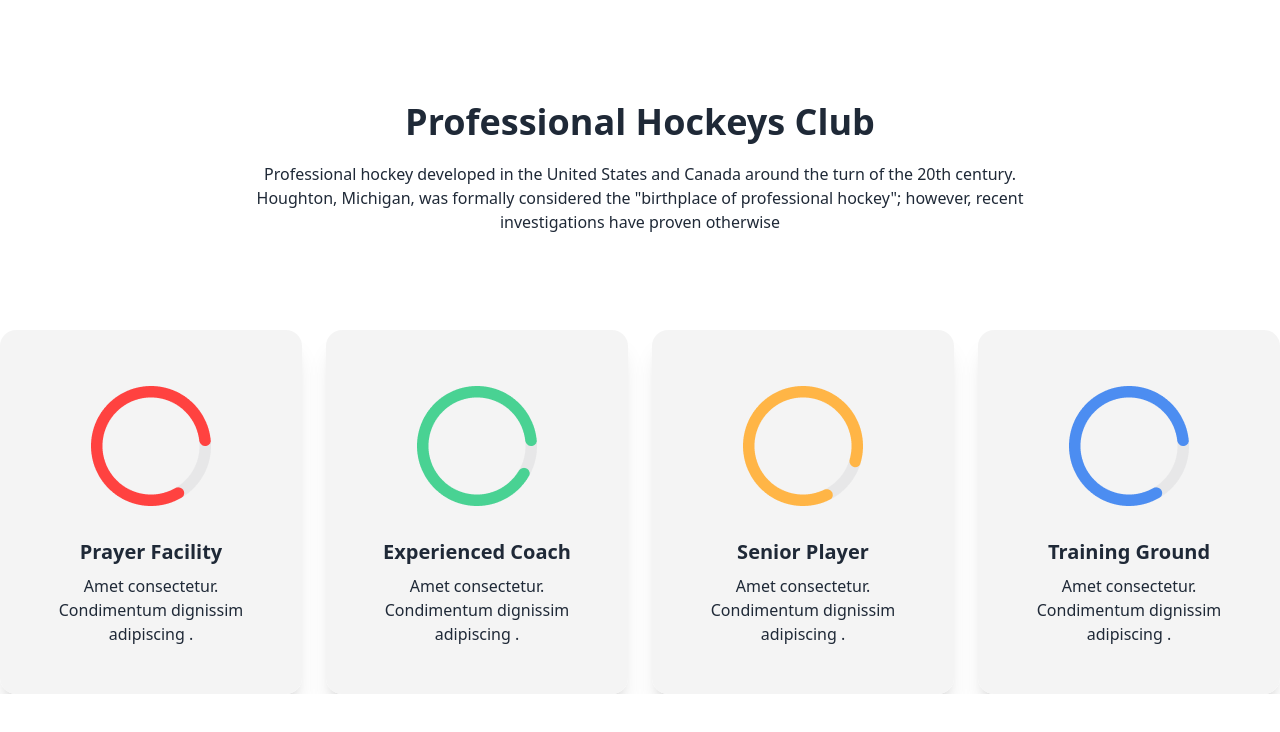
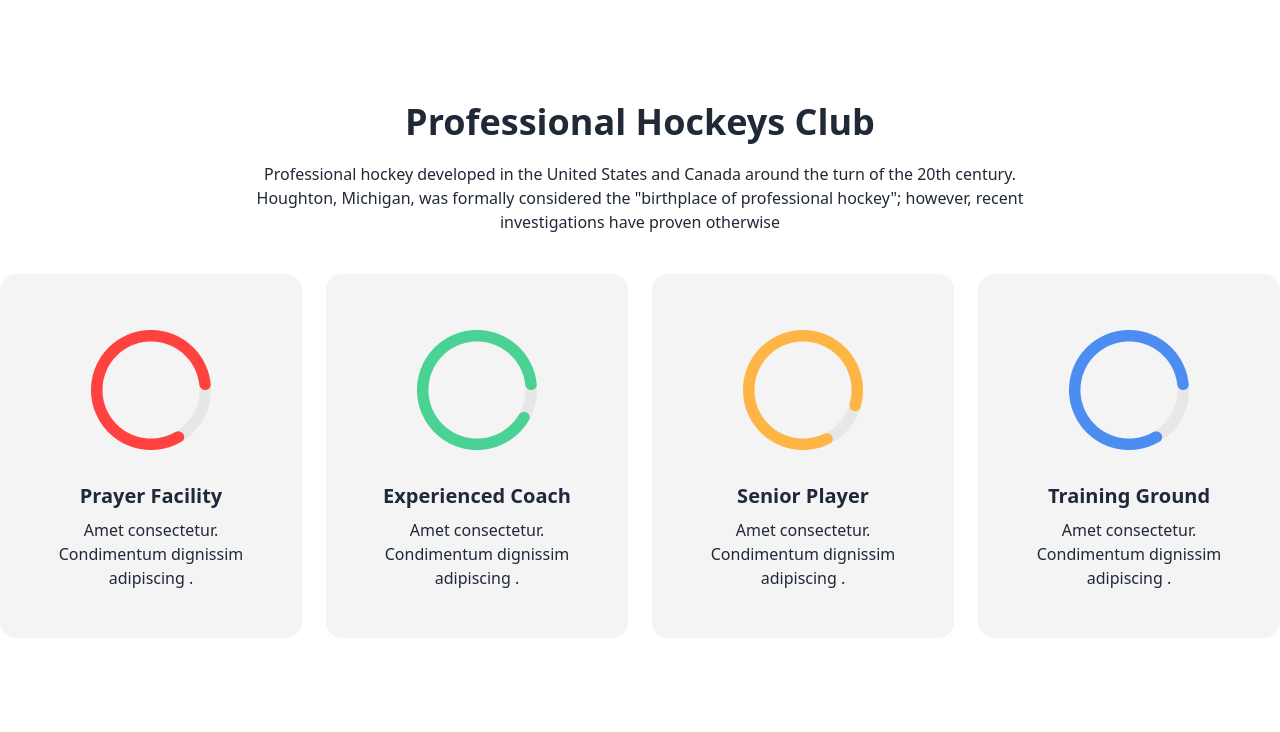
Before and after one commit to AbdullahNahid747/my3rd-assignment, a plain HTML site: page index.html in a window 1280 px wide. Shown: the part 1032-1764 px from the top of the page. Before the commit the page ends 1726 px from the top, so only its background shows below. Drawn offline with nearby package versions, Linux system fonts and the light colour scheme.

Commit message:
I finished the main part of the Professional Hockeys Club section

```diff
--- a/index.html
+++ b/index.html
@@ -112,6 +112,7 @@
 
     <!-- main section -->
     <main class="container mx-auto">
+        <!-- Professional Hockeys Club -->
         <section class="text-center my-24">
             <h2 class="text-4xl font-extrabold mb-5">
                 Professional Hockeys Club
@@ -119,11 +120,11 @@
             <p class="text-base lg:max-w-3xl mx-auto mb-10 p-color">
                 Professional hockey developed in the United States and Canada around the turn of the 20th century. Houghton, Michigan, was formally considered the "birthplace of professional hockey"; however, recent investigations have proven otherwise
             </p>
-        </section>
-        <!-- card container -->
+
+            <!-- card container -->
         <div class="gap-6 grid grid-cols-1 md:grid-cols-2 lg:grid-cols-4">
             <!-- 1st card -->
-            <div class="card  p-4  bg-gradient-to-r from-[#F4F4F4] to-[#F4F4F4] shadow-xl">
+            <div class="card  p-4  bg-gradient-to-r from-[#F4F4F4] to-[#F4F4F4] ">
                 <figure class="px-10 pt-10">
                   <img src="other/Group 9.png" alt="Shoes" class="rounded-xl" />
                 </figure>
@@ -137,7 +138,7 @@
                 </div>
               </div>
             <!-- 2 card -->
-            <div class="card  p-4  bg-gradient-to-r from-[#F4F4F4] to-[#F4F4F4] shadow-xl">
+            <div class="card  p-4  bg-gradient-to-r from-[#F4F4F4] to-[#F4F4F4] ">
                 <figure class="px-10 pt-10">
                   <img src="other/Group 9 (1).png" alt="Shoes" class="rounded-xl" />
                 </figure>
@@ -151,7 +152,7 @@
                 </div>
               </div>
             <!-- 3 card -->
-            <div class="card  p-4  bg-gradient-to-r from-[#F4F4F4] to-[#F4F4F4] shadow-xl">
+            <div class="card  p-4  bg-gradient-to-r from-[#F4F4F4] to-[#F4F4F4] ">
                 <figure class="px-10 pt-10">
                   <img src="other/Group 9 (2).png" alt="Shoes" class="rounded-xl" />
                 </figure>
@@ -165,7 +166,7 @@
                 </div>
               </div>
             <!-- 4 card -->
-            <div class="card  p-4  bg-gradient-to-r from-[#F4F4F4] to-[#F4F4F4] shadow-xl">
+            <div class="card  p-4  bg-gradient-to-r from-[#F4F4F4] to-[#F4F4F4] ">
                 <figure class="px-10 pt-10">
                   <img src="other/Group 9 (3).png" alt="Shoes" class="rounded-xl" />
                 </figure>
@@ -179,6 +180,8 @@
                 </div>
               </div>
         </div>
+        </section>
+
     </main>
 
     <!-- footer section -->
```
